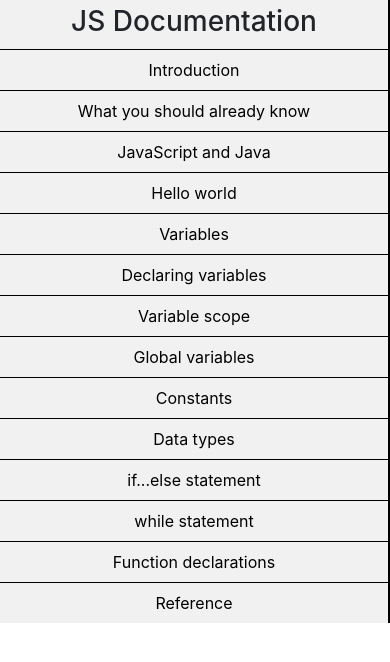
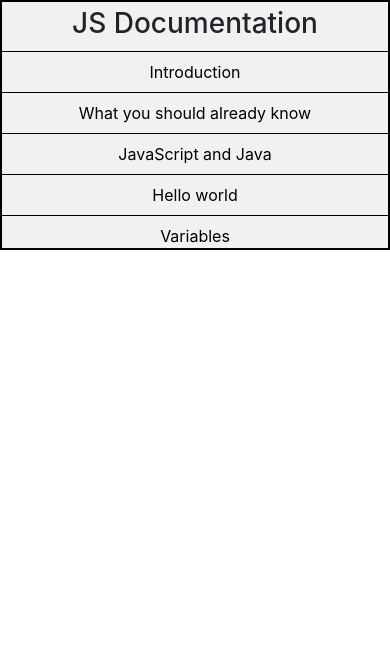
Before and after one commit to ciricstefan/fcc-technical-documentation-page, a plain HTML site: page index.html in a window 390 px wide. Drawn offline with nearby package versions, Linux system fonts and the light colour scheme.

Commit message:
Make navigation scrollable on small devices

```diff
--- a/index.html
+++ b/index.html
@@ -9,7 +9,7 @@
     <body>
         <nav id="navbar">
             <ul>
-                <li><header><h3>JS Documentation</h3></header></li>
+                <header><h3>JS Documentation</h3></header>
                 <li><a href="#">Introduction</a></li>
                 <li><a href="#">What you should already know</a></li>
                 <li><a href="#">JavaScript and Java</a></li>
--- a/style.css
+++ b/style.css
@@ -11,11 +11,7 @@ ul {
 }
 
 li {
-    border-bottom: 1px solid black;
-}
-
-li:last-child {
-    border-bottom: none;
+    border-top: 1px solid black;
 }
 
 li a{
@@ -58,8 +54,9 @@ h3 {
 @media (max-width: 570px) {
     ul {
         width: 100%;
-        height: auto;
+        height: 250px;
         position: relative;
+        border: 2px solid black;
     }
 
     ul li a {
```
